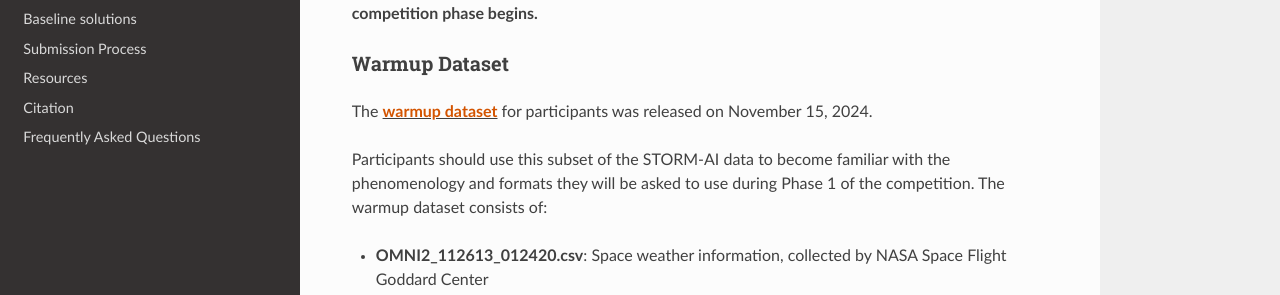
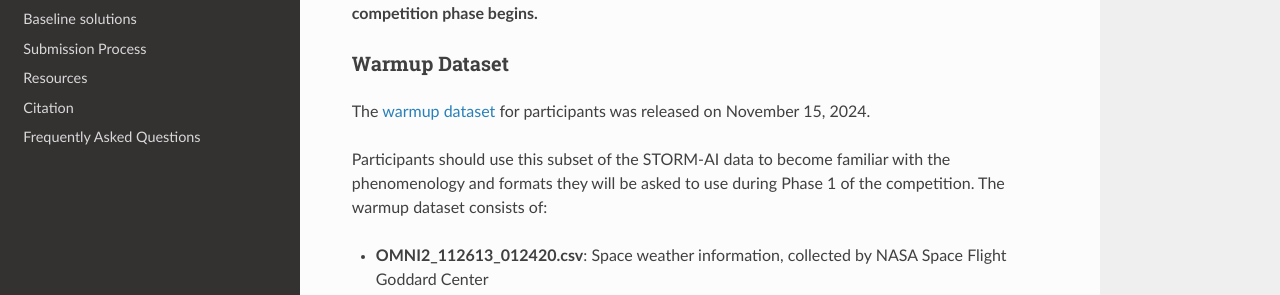
Before and after one commit to olgupila/STORM-AI-devkit-2025, a Sphinx documentation site: the page built from docs/dataset.md, in a window 1280 px wide. Shown: the part 310-605 px from the top of the page. Built offline with Sphinx 7.4.7 and the Read the Docs theme 3.1.0, drawn with Linux system fonts in a browser that asks for light colours; pages that are not in the unit, such as notebooks, are missing from menus.

Commit message:
dataset.md link testa

```diff
--- a/docs/dataset.md
+++ b/docs/dataset.md
@@ -8,7 +8,7 @@ The Satellite Tracking and Orbit Resilience Modeling with AI (STORM-AI) Dataset
 
 ### Warmup Dataset
 
-The <u><a href="https://www.dropbox.com/scl/fo/nz1j92xpr6eet3fa5mx5i/ADMYs2zfr3dvxJ-FFd5dmM8?rlkey=tem27v1d2raf2nnlcq6cd49ev&st=f8fem2go&dl=0" style="color: #d35400; text-decoration: none; font-weight: bold;">warmup dataset</a></u> for participants was released on November 15, 2024.
+The [warmup dataset](https://www.dropbox.com/scl/fo/nz1j92xpr6eet3fa5mx5i/ADMYs2zfr3dvxJ-FFd5dmM8?rlkey=tem27v1d2raf2nnlcq6cd49ev&st=f8fem2go&dl=0) for participants was released on November 15, 2024.
 
 Participants should use this subset of the STORM-AI data to become familiar with the phenomenology and formats they will be asked to use during Phase 1 of the competition. The warmup dataset consists of:
 * <b>OMNI2_112613_012420.csv</b>: Space weather information, collected by NASA Space Flight Goddard Center
```
